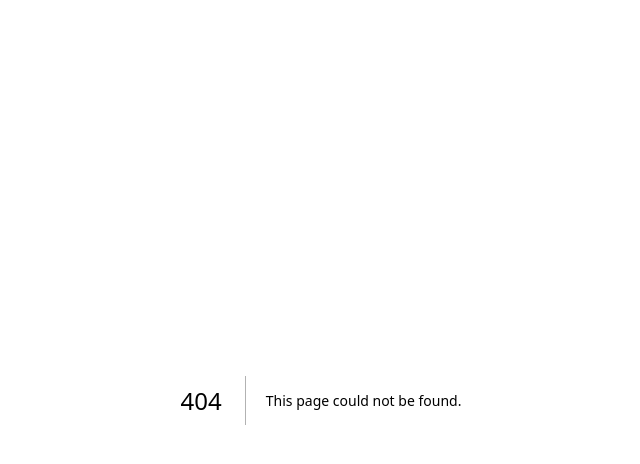
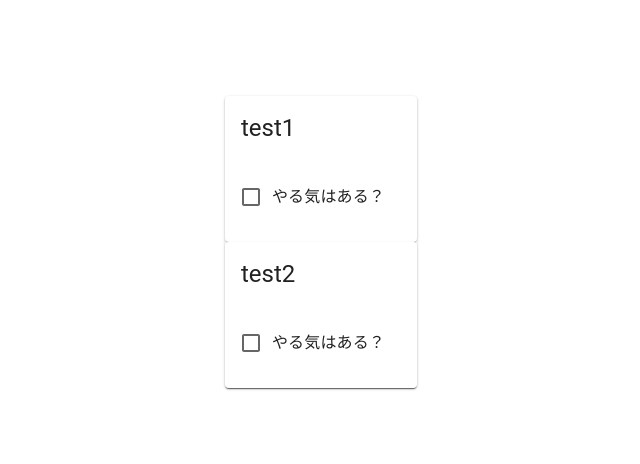
Before and after one commit to biwa04/do-it, a Next.js app: page /goals in a window 1280 px wide. Before the commit this address had no page. Shown: the top 464 px of the page, without its empty margins (319-959 px from the left). Built offline with nearby package versions, Linux system fonts and the light colour scheme.

Commit message:
draft: add goals page

```diff
--- /dev/null
+++ b/src/app/goals/page.tsx
@@ -0,0 +1,10 @@
+import styles from '@/app/page.module.css'
+import GoalList from '@/components/goalList/goalList'
+
+export default function Home() {
+  return (
+    <main className={styles.main} style={{ backgroundColor: 'white' }}>
+      <GoalList></GoalList>
+    </main>
+  )
+}
--- /dev/null
+++ b/src/components/goalList/goalList.tsx
@@ -0,0 +1,36 @@
+'use server'
+
+import { Card, CardContent, CardHeader, Checkbox, FormControlLabel, FormGroup, Paper } from '@mui/material'
+import { NewGoaListUsecase } from './usecase'
+
+const usecase = NewGoaListUsecase()
+
+export default async function GoalList() {
+  const goals = await usecase.getNGoals(30)
+  if (goals.isFailure) {
+    console.log(goals.value)
+    return <div></div>
+  }
+
+  console.log(goals.value)
+
+  return (
+    <Paper>
+      {goals.value.map((goal) => {
+        console.log(goal.name)
+        return (
+          <Card key={goal.id}>
+            <CardHeader title={goal.name} />
+            <CardContent>
+              <FormGroup>
+                {goal.conditions.map((condition, i) => (
+                  <FormControlLabel control={<Checkbox />} label={condition.name} key={i} />
+                ))}
+              </FormGroup>
+            </CardContent>
+          </Card>
+        )
+      })}
+    </Paper>
+  )
+}
--- a/src/components/goalList/usecase.tsx
+++ b/src/components/goalList/usecase.tsx
@@ -13,11 +13,16 @@ type Usecase = {
   createGoal(goal: Goal): Promise<Result<Goal, UsecaseError>>
 }
 
-export function NewGoallistUsecase(): Usecase {
+export function NewGoaListUsecase(): Usecase {
   return {
     getNGoals: async (): Promise<Result<Goal[], UsecaseError>> => {
       // TODO
-      return Promise.resolve(CreateSuccess([NewGoal('0', 'test1', [NewCondition('やる気はある？', false)])]))
+      return Promise.resolve(
+        CreateSuccess([
+          NewGoal('0', 'test1', [NewCondition('やる気はある？', false)]),
+          NewGoal('1', 'test2', [NewCondition('やる気はある？', false)])
+        ])
+      )
     },
 
     createGoal: async (goal: Goal): Promise<Result<Goal, UsecaseError>> => {
```
